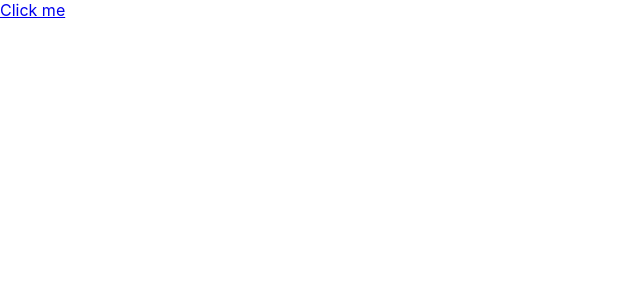
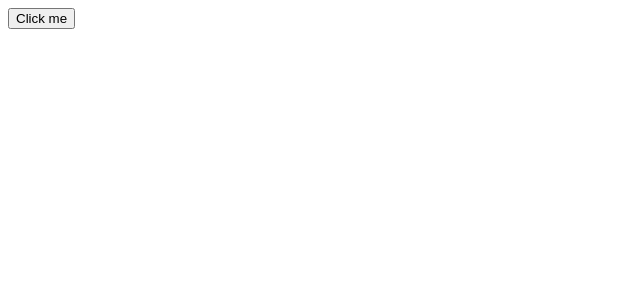
Before and after one commit to hmahmad2/still-a-react-tutorial, a React (Create React App) app: page / in a window 1280 px wide. Shown: the top 300 px of the page, without its empty margins (0-640 px from the left). Built offline with nearby package versions, Linux system fonts and the light colour scheme.

Commit message:
notes taken on event handlers and best practices concerning binding 'this' to handleClick

```diff
--- a/src/index.js
+++ b/src/index.js
@@ -1,132 +1,66 @@
 import React, { Component } from 'react';
 import ReactDOM from 'react-dom';
-import './index.css';
-// import App from './App';
 
-// function Clock(props) {
-//     return (
-//         <div>
-//             <h1>Hello, world!</h1>
-//             <h2>It is {props.date.toLocaleTimeString()}.</h2>
-//         </div>
-//     );
-// }
-
-// Unidirectional data flow. The function doesn't know where the data
-// for its props comes from
-function FormattedDate(props) {
-    return <h2>It is {props.date.toLocaleTimeString()}.</h2>;
-}
-
-// 5 steps to converting a function component into a class
-// 1) create ES6 class with same name that extends React.Component
-// 2) add a single empty method to it called render()
-// 3) Move the body of the function into the render() method.
-// 4) Replace props with this.props in the render() body.
-// 5) Delete the remaining empty function declaration.
-class Clock extends Component {
+class Toggle extends Component {
     constructor(props) {
         super(props);
         this.state = {
-            date: new Date()
+            isToggleOn: true
         };
+
+        // This binding is necessary to make 'this' work in the callback
+        // Recommended solution to avoid performance problems
+        this.handleClick = this.handleClick.bind(this);
     }
 
-    /**
-     * The Following methods are "Lifecycle Methods"
-     */
-    // activate the timer when Clock is rendered in the DOM
-    // for the first time
-    // MOUNTING
-    componentDidMount() {
-        // since timerID doesn't really participate in the data flow,
-        // we can just add the field here
-        this.timerID = setInterval(
-            () => this.tick(),
-            1000
-        );
-    }
-    // free up resources when the DOM produced by Clock is removed
-    // UNMOUNTING
-    componentWillUnmount() {
-        clearInterval(this.timerID);
-    }
-
-    // Clock will call this every second
-    // use this.setState to schedule updates to the component local state
-    // meaning that every time this is called, the date of the Clock
-    // is updated to a new date.
-    // Bascially, only setState() will rerender a component.
-    tick() {
-        this.setState({
-            date: new Date()
-        });
+    handleClick() {
+        this.setState(state => ({
+            isToggleOn: !state.isToggleOn
+        }));
     }
 
     render() {
         return (
-            <div>
-                <h1>Hello, world!</h1>
-                {/* <h2>It is {this.state.date.toLocaleTimeString()}.</h2> */}
-                <FormattedDate date={this.state.date} />
-            </div>
+            // the callback to handleClick without the () works because
+            // we bound it to 'this' via bind()
+            <button onClick={this.handleClick}>
+                {this.state.isToggleOn ? 'ON' : 'OFF'}
+            </button>
         );
     }
 }
 
-// setInterval(tick, 1000);
-
-// Each Clock sets up its own timer and updates independently
-function App() {
-    return (
-        <div>
-            <Clock />
-            <Clock />
-            <Clock />
-        </div>
-    );
-}
-
-function ActionLink() {
-    function handleClick(e) {
-        e.preventDefault();
-        console.log('The link was clicked.');
+class LoggingButton extends Component {
+    // This syntax ensures 'this' is bound within handleClick
+    // Warning: this is *EXPERIMENTAL* syntax
+    handleClick = () => {
+        console.log('this is:', this);
     }
 
-    return (
-        <a href="#" onClick={handleClick}>
-            Click me
-        </a>
-    );
+    // render() {
+    //     return (
+    //         // this syntax is enabled by default in Create React App
+    //         <button onClick={this.handleClick}>
+    //             Click me
+    //         </button>
+    //     );
+    // }
+
+    render() {
+        // This syntax ensures that 'this' is bound within handleClick
+        return (
+            // a different callback  is created each time LoggingButton
+            // renders. Problematic if passed as a prop to lower components,
+            // might force a re-rendering
+            <button onClick={(e) => this.handleClick(e)}>
+                Click me
+            </button>
+        );
+    }
 }
 
 ReactDOM.render(
-    <ActionLink />,
+    // {/* <Toggle />, */}
+    <LoggingButton />,
     document.getElementById('root')
 );
-
-/**
- * 1) when Clock is passed to ReactDOM.render(), React calls constructor
- *  of Clock. Since it's supposed to display the current time, it
- *  initializes this.state with an object including the current time. This
- *  state will be updated
- *
- * 2) React then calls Clock's render() method. This details how React
- *  knows what should be displayed on screen. React updates the DOM to
- *  match Clock's render output.
- *
- * 3) When Clock output is inserted in the DOM, React calls componentDidMount()
- *  lifecycle method. Inside, Clock component asks browser to set up a timer
- *  to call the components tick() method once a second
- *
- * 4) Every second the browser cals tick(). Inside, Clock schedules a UI
- *  update via calling setState() with an object containing the current
- *  time. Using this setState() call, React knows the state has been
- *  changed and calls render() again to learn what should be on screen.
- *  This time, this.state.date in the render() method will be different,
- *  and so the render output will include the updated time. React updates
- *  the DOM accordingly
- *
- * 5) If Clock is ever removed from the DOM, React calls the
- *  componentWillUnmount() lifecycle method so the timer is stopped.
- */
```
Also changed, not shown: src/index2.js (added, +132 -0 lines).
